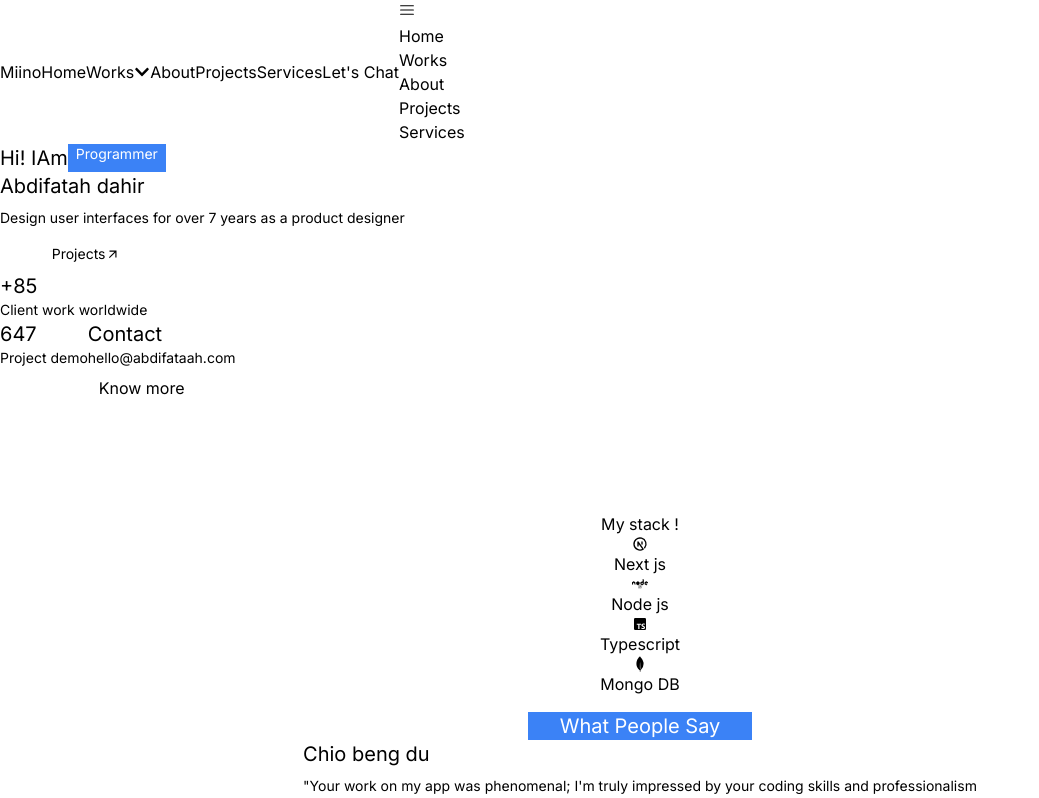
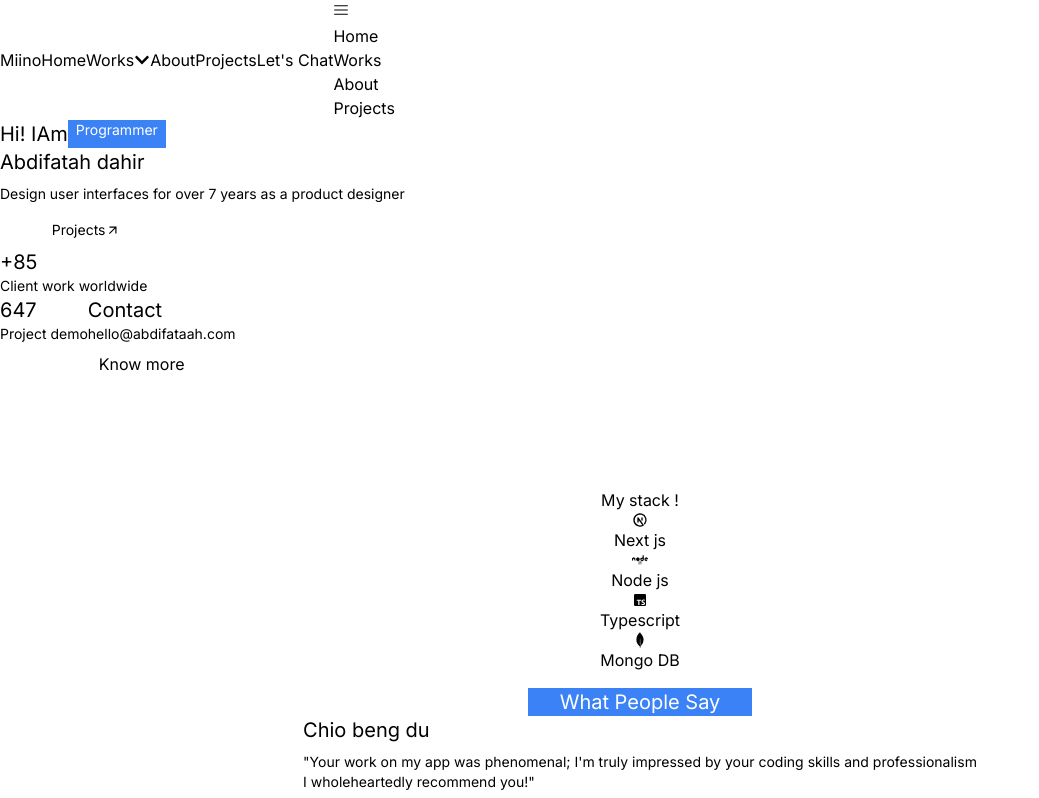
Before and after one commit to miino10/my-portfolio, a Next.js app: page / in a window 1280 px wide. Shown: the top 798 px of the page, without its empty margins (0-1039 px from the left). Built offline with nearby package versions, Linux system fonts and the light colour scheme.

Commit message:
works toggle menu

```diff
--- a/src/Components/Navbar.tsx
+++ b/src/Components/Navbar.tsx
@@ -17,25 +17,24 @@ const datas = [
   },
   {
     id: 3,
-    url: "/",
+    url: "",
     title: "About",
   },
   {
     id: 4,
-    url: "/",
+    url: "/Projects",
     title: "Projects",
-  },
-  {
-    id: 5,
-    url: "/",
-    title: "Services",
   },
 ];
 
 const Navbar = () => {
   const [isMenuOpen, setMenuOpen] = useState(false);
+  const [isWorksDropdownOpen, setisWorksDropdownOpen] = useState(false);
   const toggleMenu = () => {
     setMenuOpen((prev) => !prev);
+  };
+  const toggleWorks = () => {
+    setisWorksDropdownOpen((prev) => !prev);
   };
   return (
     <div
@@ -51,19 +50,31 @@ const Navbar = () => {
           </Link>
         </div>
         {/* links */}
-        <div className="hidden h-full flex-1 md:flex md:flex-col md:justify-center relative   ">
+        <div className="hidden h-full flex-1 md:flex md:flex-col md:justify-center md:items-center relative   ">
           <div className="  justify-between gap-30  flex    items-center   ">
             <div className="flex gap-5 lg:gap-10 md:text-xs  md:px-4 ">
               {/* Add your navigation links here for medium and large screens */}
               {datas.map((data) => (
                 <Link className="flex" key={data.id} href={data.url}>
-                  <p className="  xl:text-xl lg:font-semibold xl:font-medium ">
+                  <p className=" lg:text-lg  xl:text-xl lg:font-semibold xl:font-medium ">
                     {data.title}
                   </p>
                   {data.id === 2 && (
-                    <span className="flex items-center ml-1">
-                      <FaChevronDown /> {/* Replace with the desired icon */}
-                    </span>
+                    <p
+                      className="flex items-center ml-1 "
+                      onClick={toggleWorks}
+                    >
+                      <FaChevronDown className="lg:ml-2 lg:text-xl" />{" "}
+                      {/* Replace with the desired icon */}
+                    </p>
+                  )}
+                  {data.id === 2 && isWorksDropdownOpen && (
+                    <div className="bg-green-300 md:top-8 md:w-36 md:left-10   md:text-sm md:p-3 lg:text-lg lg:w-52 left-20 lg:top-14 absolute rounded-md  xl:w-52   xl:top-8 xl:left-48">
+                      <p>1:Building Websites</p>
+                      <p>2:Testing</p>
+                      <p>3:Designing</p>
+                      <p>4:Debugging</p>
+                    </div>
                   )}
                 </Link>
               ))}
```
